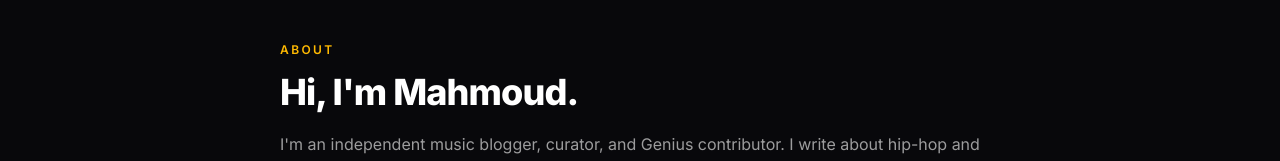
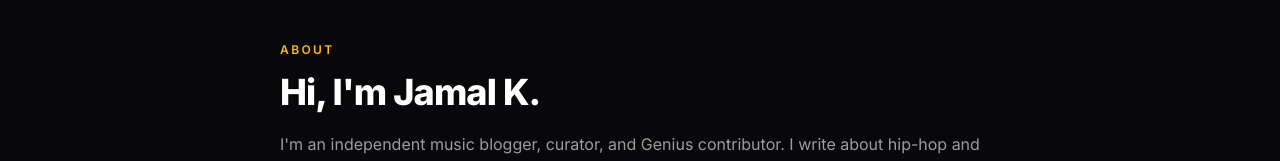
Before and after one commit to gent1999/PluggPress, a React (Vite) app: page /about in a window 1280 px wide. Shown: the part 142-303 px from the top of the page. Built offline with nearby package versions, Linux system fonts and the light colour scheme; no server answers.

Commit message:
Update About page name to Jamal K
Co-Authored-By: Claude Sonnet 5 <noreply@anthropic.com>
Claude-Session: https://claude.ai/code/session_017JqWYkghJPb8tpsDosTykm

```diff
--- a/src/pages/About.jsx
+++ b/src/pages/About.jsx
@@ -125,7 +125,7 @@ export default function About() {
           <section className="max-w-3xl mx-auto px-6 pt-10 pb-14 sm:pt-14">
             <p className="text-xs font-semibold uppercase tracking-[0.2em] text-amber-400 mb-3">About</p>
             <h1 className="text-3xl sm:text-4xl font-extrabold tracking-tight leading-tight">
-              Hi, I'm Mahmoud.
+              Hi, I'm Jamal K.
             </h1>
             <div className="mt-4 space-y-4 text-white/60 text-sm sm:text-base leading-relaxed">
               <p>
```
